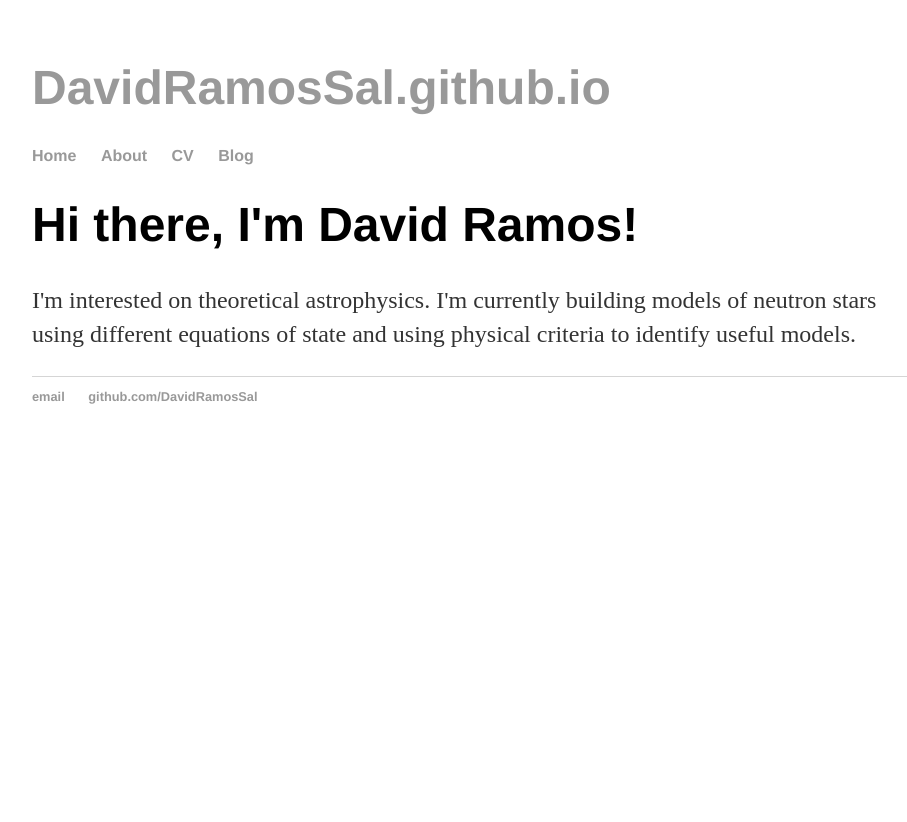
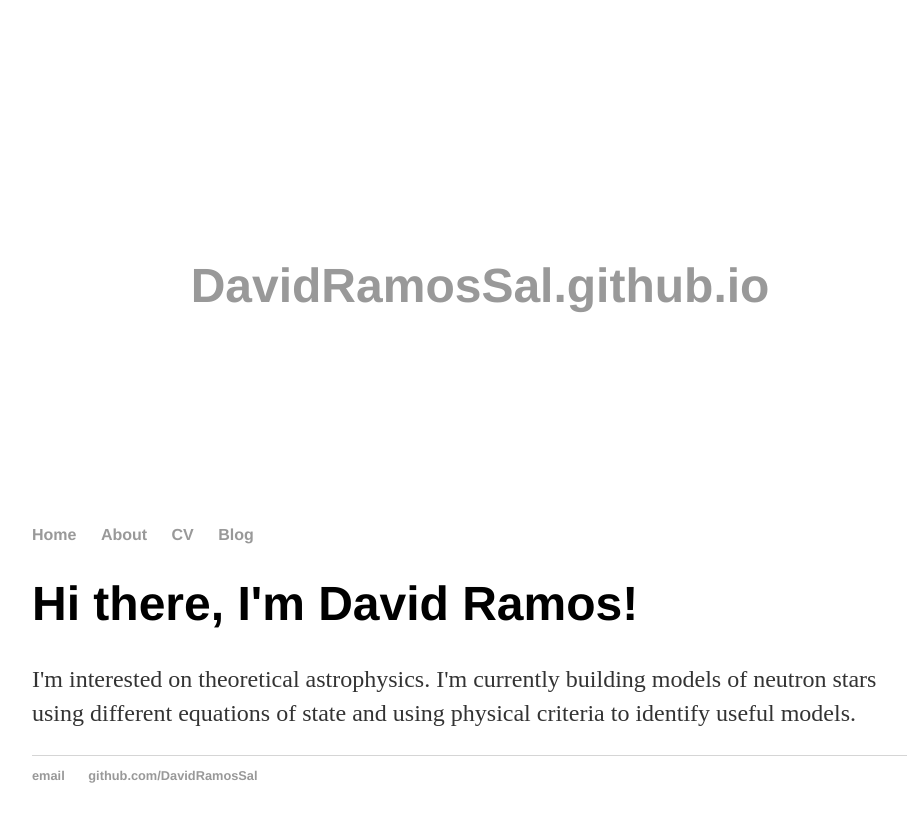
Before and after one commit to DavidRamosSal/DavidRamosSal.github.io, a Jekyll site: the page built from index.html, in a window 1280 px wide. Shown: the top 822 px of the page, without its empty margins (160-1067 px from the left). Built offline with Jekyll 4.4.1, drawn with Linux system fonts in a browser that asks for light colours.

Commit message:
Update main.css

```diff
--- a/css/main.css
+++ b/css/main.css
@@ -18,6 +18,16 @@
 }
 a:hover {
     text-decoration: underline;
+}
+header {
+	background: $header;
+	padding: 0px 15px;
+	text-align: center;
+	margin: 50px 0 0;
+	height: 50vh;
+	display: flex;
+	justify-content: center;
+	align-items: center;
 }
 h1 {
     font-size: 3em;
```
